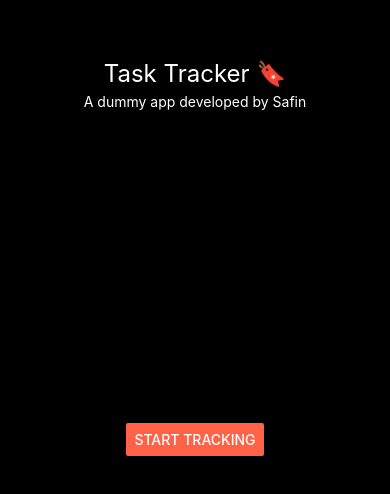
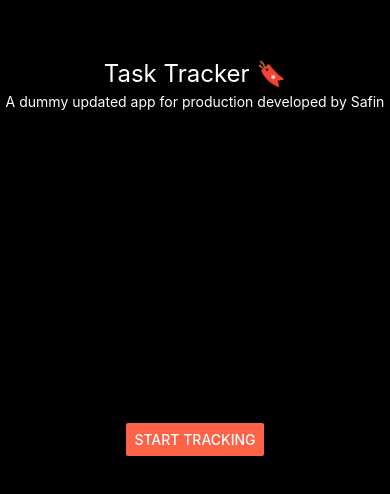
Before and after one commit to Safin-Ahmed/Task-Tracker, a React Native app: screen /Welcome in a window 390 px wide. Shown: the part 338-832 px from the top of the page. Built offline with nearby package versions, Linux system fonts and the light colour scheme.

Commit message:
modified welcome screen

```diff
--- a/screens/WelcomeScreen.jsx
+++ b/screens/WelcomeScreen.jsx
@@ -5,7 +5,9 @@ const WelcomeScreen = ({ navigation }) => {
     <View style={styles.container}>
       <View>
         <Text style={styles.title}>Task Tracker 🔖</Text>
-        <Text style={styles.subTitle}>A dummy app developed by Safin</Text>
+        <Text style={styles.subTitle}>
+          A dummy updated app for production developed by Safin
+        </Text>
       </View>
       <View style={styles.buttonContainer}>
         <Button
```
